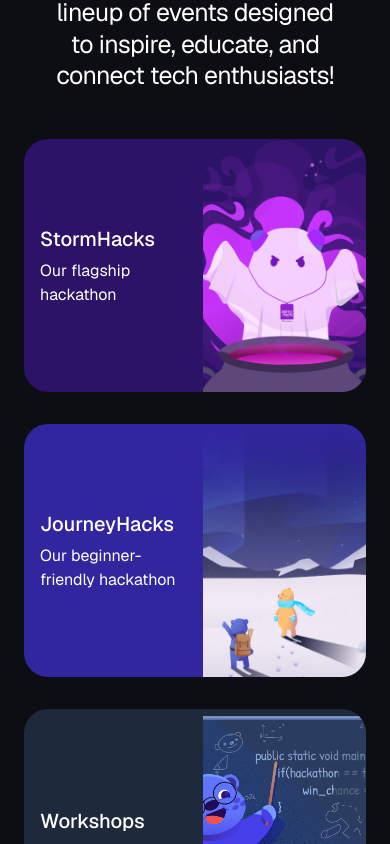
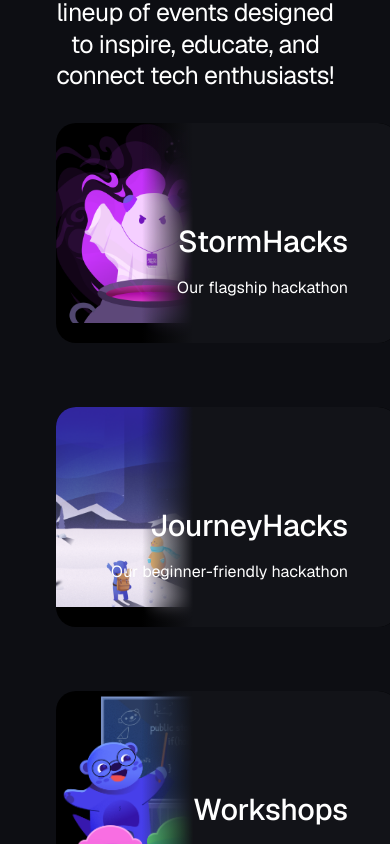
Before and after one commit to sfusurge/surge_website, a Next.js app: page / in a window 390 px wide. Shown: the part 1700-2544 px from the top of the page. Built offline with nearby package versions, Linux system fonts and the light colour scheme.

Commit message:
cards implemented

```diff
--- a/src/app/sections/home/Events/index.jsx
+++ b/src/app/sections/home/Events/index.tsx
@@ -2,8 +2,8 @@ import StormHacksImage from "/public/stormhacks.png";
 import JourneyHacksImage from "/public/journeyhacks.png";
 import WorkshopsImage from "/public/workshops.png";
 import Image from "next/image";
-import HomeCard from "@/components/HomeCard";
 
+import {  HomeCardProps, HomeCard} from "@/components/HomeCard/HomeCard"
 import text_content from "@/lib/content/text_content.json";
 
 const TitleSection = () => {
@@ -22,11 +22,40 @@ const TitleSection = () => {
 };
 
 const EventSection = () => {
+  const events: HomeCardProps[] = [
+    {
+      title:"StormHacks",
+      description: "Our flagship hackathon",
+      src:StormHacksImage.src,
+      url:"https://stormhacks.com/",
+    },
+    {
+      title:"JourneyHacks",
+      description: "Our beginner-friendly hackathon",
+      src:JourneyHacksImage.src,
+      url:"https://journeyhacks2024.devpost.com/"
+    },
+    {
+      title:"Workshops",
+      description:"Learn new skills",
+      src: WorkshopsImage.src,
+      url: "https://journeyhacks2024.devpost.com/"
+
+    }
+  ]
   return (
 
-    <div className="grid grid-cols-1 lg:grid-cols-3 gap-8 mt-12">
-
-      <HomeCard
+    <div style={{
+      width:"100%",
+      display:"flex",
+      justifyContent:"center",
+      alignItems:"center",
+      flexFlow:"wrap",
+      gap:"4rem",
+      margin:"2rem"
+    }}>
+      {events.map((item)=><HomeCard key={item.title} {...item}/>)}
+      {/* <HomeCard
         title="StormHacks"
         description="Our flagship hackathon"
         src={StormHacksImage}
@@ -46,13 +75,13 @@ const EventSection = () => {
         src={WorkshopsImage}
         className="bg-[#1E293B]"
         url="/events"
-      />
+      /> */}
     </div>
 
   );
 };
 
-const SurgeEvent = ({ heading, subheading, image, description }) => {
+const SurgeEvent = ({ heading, subheading, image, description } : {heading:string, subheading:string, image:string, description:string}) => {
   return (
 
     <div
@@ -91,7 +120,7 @@ const InfoSection = () => {
   );
 };
 
-const InfoItem = ({ stat, description }) => {
+const InfoItem = ({ stat, description } : {stat:string, description:string}) => {
   return (
     <section
       className="flex flex-col items-center justify-center
--- a/src/components/HomeCard.tsx
+++ /dev/null
@@ -1,43 +0,0 @@
-import Image from "next/image";
-import { StaticImageData } from "next/image";
-
-type CardProps = {
-  className?: string;
-  title: string;
-  description: string;
-  src: StaticImageData;
-  url: string;
-};
-export default function Card({
-  title,
-  description,
-  src,
-  className,
-  url,
-}: CardProps) {
-  return (
-    <a
-      href={url}
-      className={`${className} w-full min-h-[30vh] rounded-3xl grid grid-cols-2 lg:grid-cols-1 gap-4 lg:gap-8 hover:scale-105 transition-all duration-300 overflow-hidden`}
-    >
-      <div className="flex flex-col gap-1.5 pl-4 xs:pl-6 lg:px-8 lg:pt-8  justify-center lg:justify-start">
-        <h2 className=" leading-[140%] text-lg md:text-xl font-medium">
-          {title}
-        </h2>
-        <p className="text-[1rem] md:text-base text-text-primary font-normal max-w-96 ">
-          {description}
-        </p>
-      </div>
-
-      <div className="flex  object-cover ">
-        <Image
-          src={src}
-          alt={"hello"}
-          objectFit="cover"
-          className="lg:h-auto w-full h-full object-cover  "
-          sizes="(max-width: 1023px) 42vw, (max-width: 1439px) 28vw, 416px"
-        />
-      </div>
-    </a>
-  );
-}
--- a/src/components/HomeCard/HomeCard.module.css
+++ b/src/components/HomeCard/HomeCard.module.css
@@ -1,5 +1,4 @@
-
-
+/* For caldender date widget */
 .dateContainer {
     display: flex;
     flex-direction: column;
@@ -7,80 +6,164 @@
     border-radius: 8px;
     overflow: hidden;
 
-    width: 60px;
-    height: 64px;
+    width: 55px;
+    height: 58px;
 }
 
-
-.month{
+/* 3 letter month abbrev */
+.month {
     background-color: #364FB8;
-    height: 24px;
+    height: 20px;
 
     font-weight: 600;
     font-size: 11px;
-    line-height: 24px;
+    line-height: 20px;
 
     text-align: center;
 }
 
-.day{
+/* Date in the calender */
+.day {
     background-color: #292A2F;
 
     font-weight: 500;
     font-size: 24px;
     letter-spacing: -0.025em;
 
-    flex:1;
+    flex: 1;
 
     text-align: center;
 }
 
-.info{
+/* location info and date */
+.info {
     font-size: 16px;
     line-height: 16px;
 }
 
-.cardContainer{
+/* used to style the root <a> tag */
+.cardContainer {
     position: relative;
     display: block;
 
-    width: 392px;
-    height: 600px;
+    width: 300px;
+    min-width: 300px;
+    height: 500px;
 
     border-radius: 20px;
 
     background: black;
-    z-index: 1;
-    overflow: hidden;
+    overflow: clip;
 
-    background-repeat: no-repeat;
-    background-size: contain;
+    /* https://non-boring-gradients.netlify.app/ */
+    /* Non-linear gradient for a more intense bottom gradient and blur*/
+    --background: linear-gradient(180deg, rgb(0% 0% 0% / 0) 0%, rgb(1.606% 1.695% 2.141% / 0.2275238037109375) 6.25%, rgb(2.921% 3.083% 3.895% / 0.413818359375) 12.5%, rgb(3.983% 4.204% 5.31% / 0.5641937255859375) 18.75%, rgb(4.825% 5.093% 6.434% / 0.68359375) 25%, rgb(5.482% 5.786% 7.309% / 0.7765960693359375) 31.25%, rgb(5.982% 6.314% 7.976% / 0.847412109375) 37.5%, rgb(6.352% 6.705% 8.47% / 0.8998870849609375) 43.75%, rgb(6.618% 6.985% 8.824% / 0.9375) 50%, rgb(6.8% 7.178% 9.067% / 0.9633636474609375) 56.25%, rgb(6.919% 7.304% 9.226% / 0.980224609375) 62.5%, rgb(6.992% 7.38% 9.322% / 0.9904632568359375) 68.75%, rgb(7.031% 7.422% 9.375% / 0.99609375) 75%, rgb(7.05% 7.442% 9.4% / 0.9987640380859375) 81.25%, rgb(7.057% 7.449% 9.409% / 0.999755859375) 87.5%, rgb(7.059% 7.451% 9.412% / 0.9999847412109375) 93.75%, rgb(7.059% 7.451% 9.412%) 100% );
+    --background-left: linear-gradient(90deg,  #12131800, #121318ff 20%);
+
+    will-change: transform;
+    transition: transform ease-out 250ms;
 }
 
-.description{
+/* hover and click animation */
+/* sub pixel madness */
+.cardContainer:hover, .cardContainer:focus{
+    transform: scale(1.02);
+
+}
+.cardContainer:active{
+    transform: scale(1);
+
+
+}
+
+.background {
+    height: calc(100% - 20px);
+}
+
+.description {
     position: absolute;
     bottom: 43px;
     left: 30px;
-    z-index: 1;
+    z-index: 2;
 }
 
-.cardContainer::after{
-content: "";
+.cardContainer::after {
+    content: "";
 
-    width:calc(100% + 4px);
-    height: calc(50% + 4px);
+    width: 100%;
+    height: 50%;
 
     position: absolute;
-    left: -2px;
-    bottom: -2px;
+    left: 0;
+    bottom: 0;
+
+    z-index: 1;
+
+    background: var(--background);
+}
+
+
+.cardContainer::before {
+    content: "";
+
+    width: 100%;
+    height: 50%;
+
+    left: 0;
+    bottom: 0;
+
+    position: absolute;
 
 
     z-index: 0;
+    backdrop-filter: blur(8px);
+    mask: var(--background);
+}
 
-    background: linear-gradient(#12131800, #121318ff),
-  linear-gradient(#12131800, #121318ff) ;
-    /* mask: linear-gradient(#12131800, #121318ff); */
 
-    /* backdrop-filter: blur(8px); */
+.title {
+    font-weight: 500;
+    font-size: 30px;
+
+    letter-spacing: -0.015rem;
+}
+
+
+
+
+@media only screen and (max-width: 1024px) {
+
+    .cardContainer {
+        height: 220px;
+        width: 500px;
+        max-width: 100%;
+    }
+
+    .cardContainer::after {
+        top: 0;
+        right: 0;
+        left: auto;
+
+        height: 100%;
+        width: 75%;
+
+        background: var(--background-left);
+    }
+
+    .cardContainer::before {
+        top: 0;
+        right: 0;
+        left: auto;
+        height: 100%;
+        width: 75%;
+
+
+        mask: var(--background-left);
+    }
+    .description{
+        left: auto;
+        right: 50px;
+        align-items: flex-end;
+    }
 
 }
--- a/src/components/HomeCard/HomeCard.tsx
+++ b/src/components/HomeCard/HomeCard.tsx
@@ -21,18 +21,22 @@ function DateIcon({ date }: { date: Date }) {
     );
 }
 
-export function HomeCard({ title, description, src, url, date, location }: HomeCardProps) {
+export  function HomeCard({ title, description, src, url, date, location }: HomeCardProps) {
     return (
-        <a href={url} className={style.cardContainer} >
-            <img src={src} alt="" className="background" />
-            <div className={style.description}>
-            <h1>{title}</h1>
+        <a href={url} className={style.cardContainer} title={title}>
+            <img src={src} alt="" className={style.background} />
+            <div className={style.description} style={{
+                display:"flex",
+                flexDirection:"column",
+                gap:"12px"
+            }}>
+            <h1 className={style.title}>{title}</h1>
             {
                 // only show event date and location if both are visible
                 date && location && (
-                    <div className=" flex flex-row gap-4">
+                    <div className="flex flex-row gap-[12px]">
                         <DateIcon date={date} />
-                        <div className="flex flex-col gap-[8px]">
+                        <div className="flex flex-col gap-[4px]" >
                             <span className={style.info}>
                                 {date.toLocaleDateString("default", {
                                     month: "long",
@@ -52,6 +56,7 @@ export function HomeCard({ title, description, src, url, date, location }: HomeC
                     </div>
                 )
             }
+            <p>{description}</p>
             </div>
         </a>
     );
```
